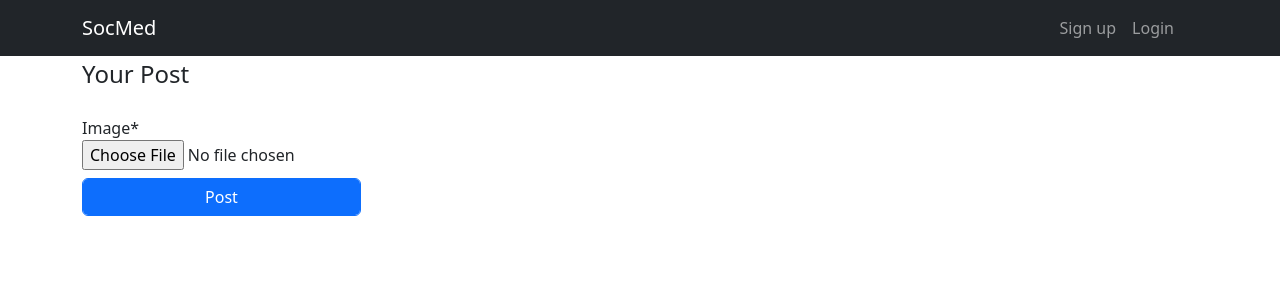
After one commit to pankaj1707k/django-socmedia, a Django app: template templates/posts/post_form.html in a window 1280 px wide. The commit adds this page. Shown: the top 300 px of the page. Run offline with Django 4.2, Linux system fonts and the light colour scheme; the template is opened without the code that fills it: values that come from a table or form of the project are taken from there, others are empty; some libraries are stand-ins or nearby versions.

Commit message:
feat: post update

```diff
--- /dev/null
+++ b/posts/forms.py
@@ -0,0 +1,9 @@
+from django import forms
+
+from posts.models import Post
+
+
+class PostForm(forms.ModelForm):
+    class Meta:
+        model = Post
+        fields = ("image",)
--- a/posts/urls.py
+++ b/posts/urls.py
@@ -5,4 +5,5 @@ from posts import views
 urlpatterns = [
     path("feed/", views.PostListView.as_view(), name="feed"),
     path("<int:pk>/", views.PostDetailView.as_view(), name="post-detail"),
+    path("<int:pk>/update/", views.PostUpdateView.as_view(), name="post-update"),
 ]
--- a/templates/posts/post_detail.html
+++ b/templates/posts/post_detail.html
@@ -15,10 +15,12 @@
             </div>
             <img src="{{ post.image.url }}" alt="post_image" class="w-100">
         </article>
+        {% if post.author == user %}
         <div class="mt-3 ms-3">
-            <a href="#" class="btn btn-primary d-block">Edit</a>
+            <a href="{% url 'post-update' post.id %}" class="btn btn-primary d-block">Edit</a>
             <a href="#" class="btn btn-danger d-block mt-3">Delete</a>
         </div>
+        {% endif %}
     </div>
 </main>
 {% endblock content %}
--- /dev/null
+++ b/templates/posts/post_form.html
@@ -0,0 +1,14 @@
+{% extends "users/base.html" %}
+{% load crispy_forms_tags %}
+{% block content %}
+<main class="container">
+    <form method="POST" enctype="multipart/form-data">
+        {% csrf_token %}
+        <fieldset class="form-group">
+            <legend class="bottom-border mb-4">Your Post</legend>
+            {{ form|crispy }}
+        </fieldset>
+        <button class="btn btn-primary form-control mt-2 w-25" type="submit">Post</button>
+    </form>
+</main>
+{% endblock content %}
```
Also changed, not shown: posts/views.py (+16 -1 lines).
